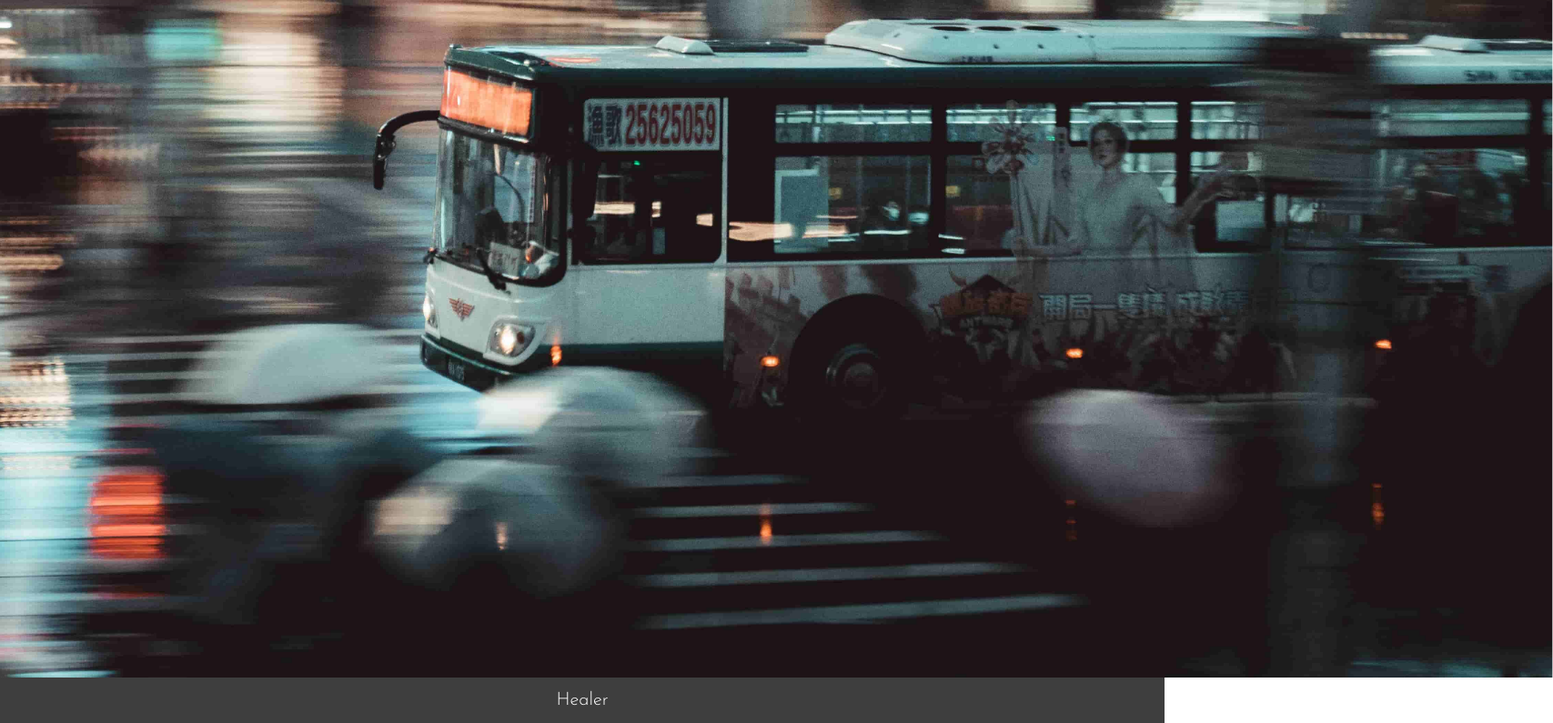
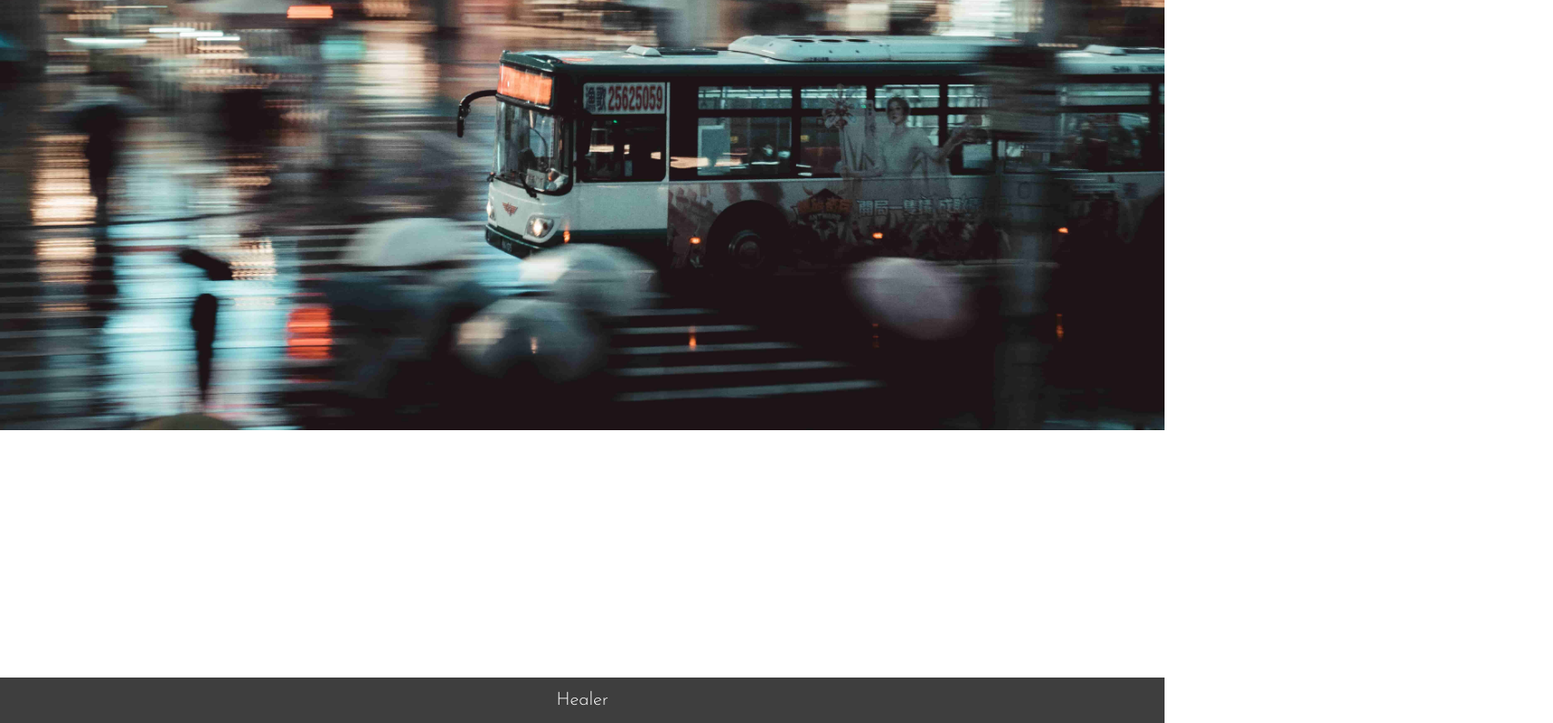
Before and after one commit to Healer20021108/Healer20021108.github.io, a plain HTML site: page index.html in a window 1280 px wide. Shown: the part 55-850 px from the top of the page at 91% size, 1707 px wide, since content can reach past the window. Drawn offline with nearby package versions, Linux system fonts and the light colour scheme.

Commit message:
2022.06.13 更新

```diff
--- a/index style.css
+++ b/index style.css
@@ -43,12 +43,13 @@ header > nav > div > div > div > div > ul > li > a a:hover {
     color: #ffffff;
 }
 
-img {
+/* img {
     height:100vh;
     position: absolute;
     top: 50%; left: 50%;
     transform: translate(-50%, -50%);
-}
+} */
+
 
 html, body {
     height: 100%;
--- a/index.html
+++ b/index.html
@@ -73,9 +73,9 @@
         </nav>
     </header>
 
-    <img src="photo/photo-05.jpg" alt="photo">
-    <!-- <img src="photo/photo-05.jpg" alt="photo" class="col-md d-none d-md-block"> -->
-    <!-- <img src="photo/photo-06.jpg" alt="photo" class="d-inline-block col-md d-block d-md-none"> -->
+    <!-- <img src="photo/photo-05.jpg" alt="photo"> -->
+    <img src="photo/photo-05.jpg" alt="photo" class="col-md d-none d-md-block">
+    <img src="photo/photo-06.jpg" alt="photo" class="d-inline-block col-md d-block d-md-none">
 
     <body>
       <div class="wrapper">
```
